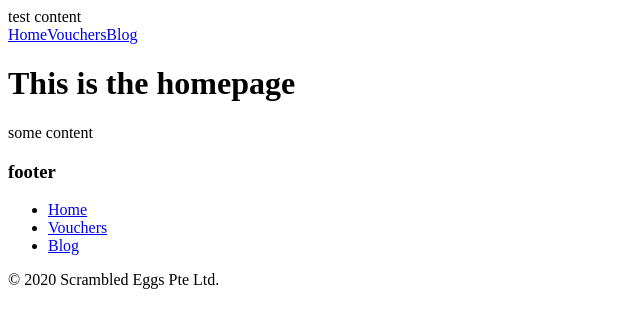
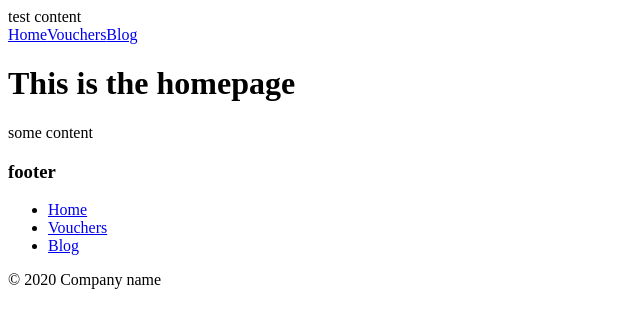
Before and after one commit to wjmpantig/next-test, a Next.js app: page / in a window 1280 px wide. Shown: the top 328 px of the page, without its empty margins (0-640 px from the left). Built offline with nearby package versions, Linux system fonts and the light colour scheme.

Commit message:
add fallback that wont happen

```diff
--- a/components/Layout/Footer.tsx
+++ b/components/Layout/Footer.tsx
@@ -1,7 +1,7 @@
 import React from 'react';
 import Link from 'next/link';
 
-const Footer = () => (
+const Footer:React.FC = () => (
   <footer>
       <h3>footer</h3>
       <ul>
@@ -20,7 +20,7 @@ const Footer = () => (
         </li>
       </ul>
       <div>
-        © 2020 Scrambled Eggs Pte Ltd.
+        © 2020 Company name
       </div>
   </footer>
 );
```
Also changed, not shown: 1 other file (tests, documents, lock files or other folders).
